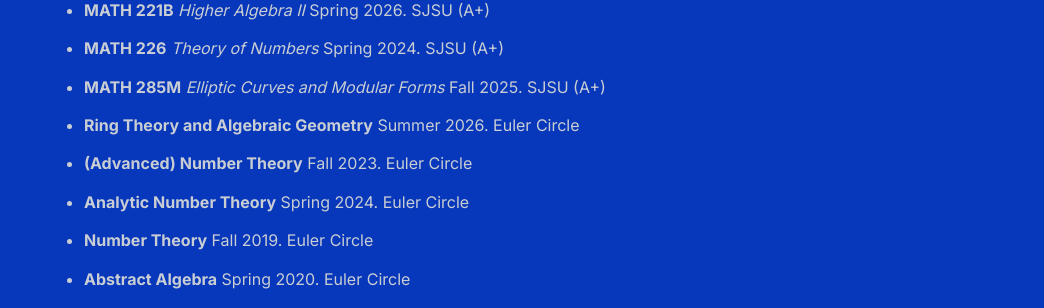
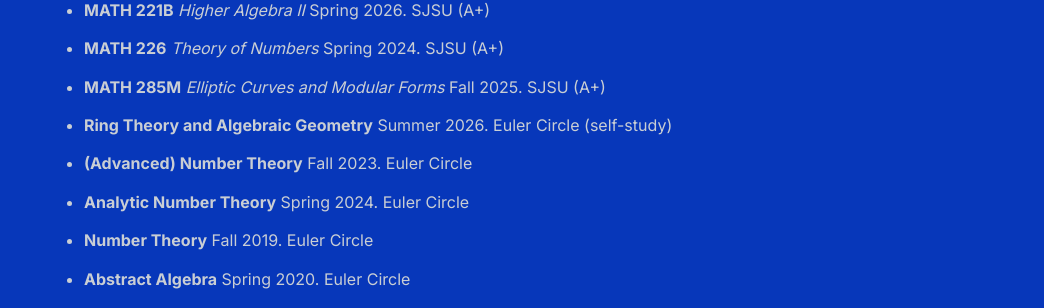
Before and after one commit to shihankanungo/shihankanungo.github.io, a Jekyll site: the page built from courses.md, in a window 1280 px wide and 900 px high, scrolled down 2337 px. Shown: the part 145-453 px from the top of the window, without its empty margins (236-1280 px from the left). Built offline with Jekyll 4.4.1, drawn with Linux system fonts in a browser that asks for light colours.

Commit message:
Update courses.md

```diff
--- a/courses.md
+++ b/courses.md
@@ -171,7 +171,7 @@
 </details></li>
 
 <li><details>
-  <summary style="list-style-type: none;"><b>Ring Theory and Algebraic Geometry</b> Summer 2026. Euler Circle</summary>
+  <summary style="list-style-type: none;"><b>Ring Theory and Algebraic Geometry</b> Summer 2026. Euler Circle (self-study)</summary>
   <small>Commutative rings and ideals, affine and projective algebraic geometry, Hilbert's Nullstellensatz, localization and local rings, singularities and normalization, affine schemes and morphisms of schemes.</small> <br>
   <small>Textbook: Simon Rubinstein-Salzedo. <i>Abstract Algebra Chapters 10&mdash;18</i></small>
 </details></li>
```
